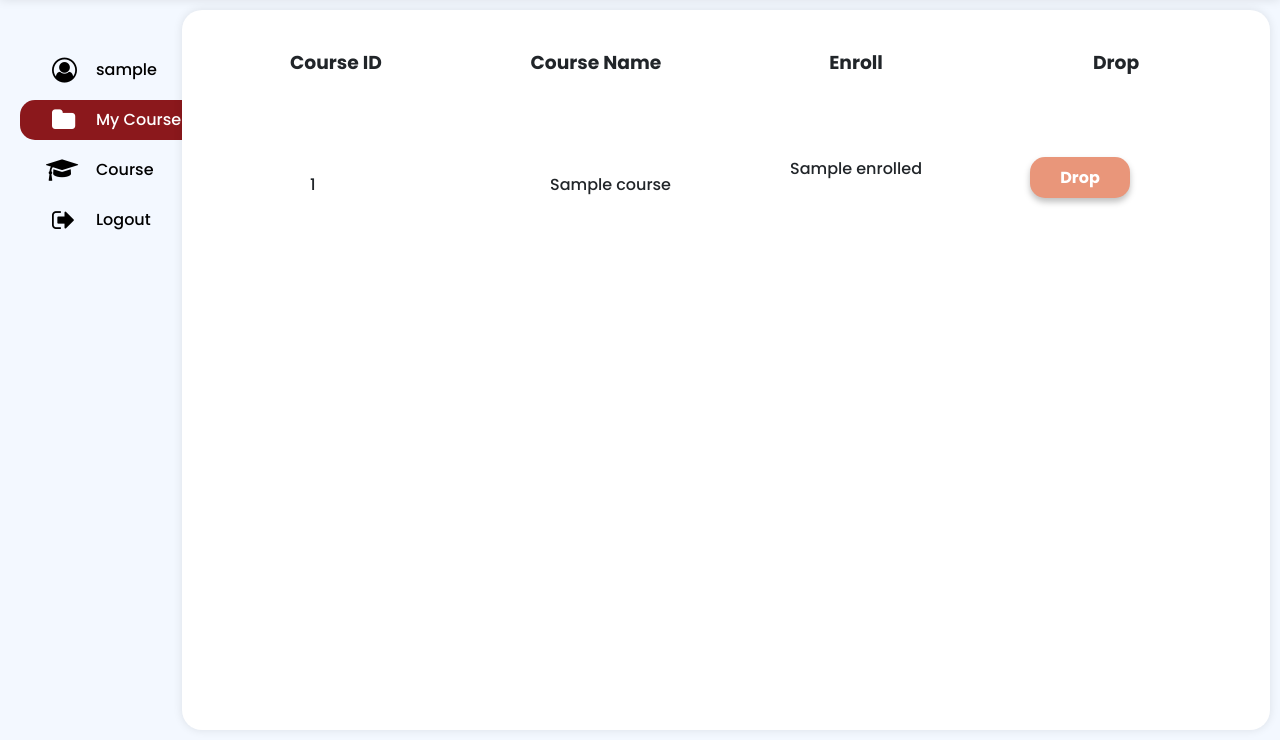
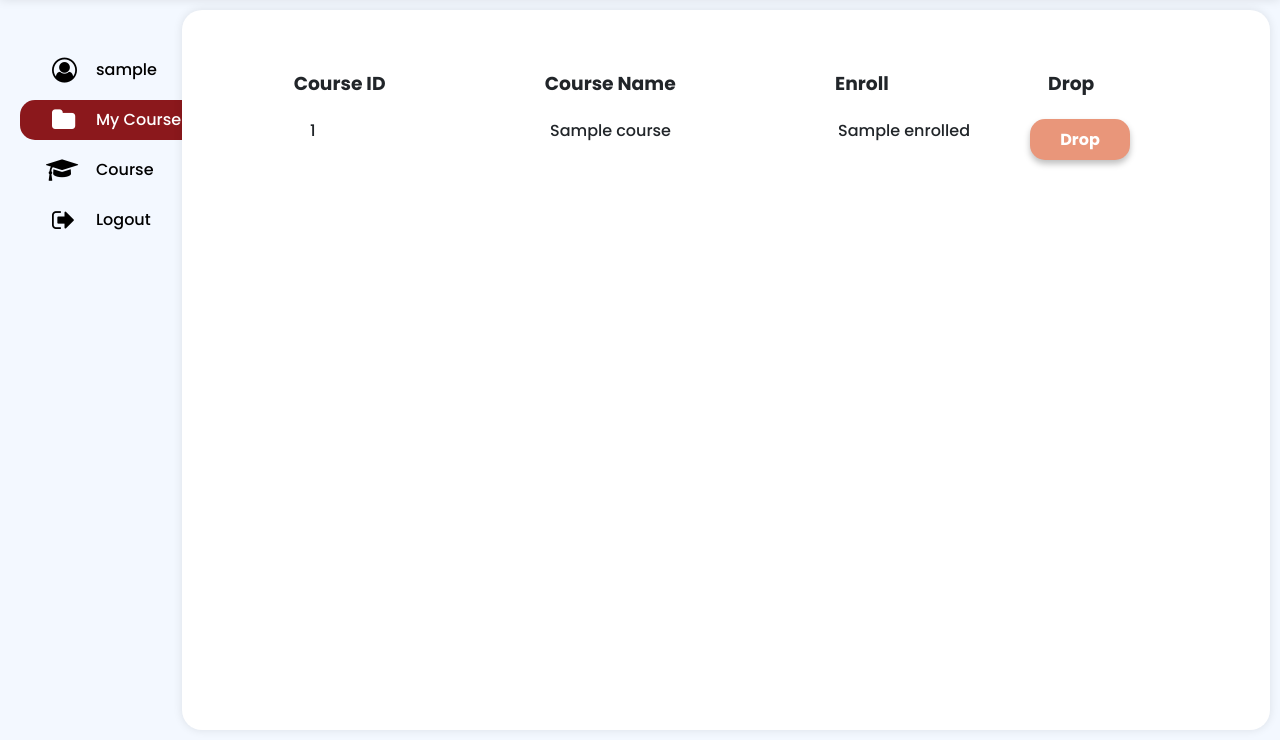
Before and after one commit to 6410685215/cn321-as2, a Django app: template templates/course/manager.html in a window 1280 px wide. Shown: the part 60-800 px from the top of the page. Run offline with Django 4.2, Linux system fonts and the light colour scheme; the template is opened without the code that fills it: most values are stand-ins (such as "Sample title", 1, 10 or a date in 2020).

Commit message:
layout board table

```diff
--- a/static/css/main.css
+++ b/static/css/main.css
@@ -567,7 +567,7 @@ html [type="button"] {
     user-select: none;
     -webkit-user-select: none;
     touch-action: manipulation;
-    width: 100%;
+    /* width: 100%; */
     will-change: transform;
 
     box-shadow: rgba(0, 0, 0, 0.25) 0 4px 6px;
--- a/templates/course/manager.html
+++ b/templates/course/manager.html
@@ -1,6 +1,6 @@
 {% extends 'course/page_board.html' %}
 {% block manager %}
-  <div class="sec-table-title">
+  <div class="sec-table-title" style="justify-content:flex-start;">
     <h3>Course ID {{ courses.ID }}</h3>
     <div class="cos-down">
         <form action="{% url 'manager' %}" method="post">
@@ -16,8 +16,8 @@
       </form>
       </div>
   </div>
-  <div class="sec-table-ma">
-    <table>
+  <div class="box-scroll">
+    <table class="sec-table" style="padding-top: 0;">
       <tr>
         <th>Student ID</th>
         <th>First Name</th>
--- a/templates/course/page_board.html
+++ b/templates/course/page_board.html
@@ -33,26 +33,27 @@
 
       {% endblock %}
     {% else %}
-      <div class="sec-table-title jc-c">
+      {% comment %} <div class="sec-table-title jc-c">
         <h3>Course ID</h3>
         <h3>Course Name</h3>
         <h3>Enroll</h3>
         <h3>Drop</h3>
-      </div>
+      </div> {% endcomment %}
       <div class="box-scroll">
         <table class="sec-table">
+          <tr>
+            <th><h3>Course ID</h3></th>
+            <th><h3>Course Name</h3></th>
+            <th><h3>Enroll</h3></th>
+            <th><h3>Drop</h3></th>
+          </tr>
           {% for course in courses %}
             <tr>
+              <td>{{ course.ID }}</td>
+              <td>{{ course.name }}</td>
+              <td style="position: relative;
+              left: 5%;">{{ course.enrolled }}</td>
               <td>
-                <p class="p-id">{{ course.ID }}</p>
-              </td>
-              <td>
-                <p class="p-n">{{ course.name }}</p>
-              </td>
-              <td>
-                <a>{{ course.enrolled }}</a>
-              </td>
-              <td class="td-p">
                 <form action="{% url 'course_drop' %}" method="post">
                   {% csrf_token %}
                   <button type="submit" name="course_id" value="{{ course.ID }}" class="button-27-dp">Drop</button>
```
